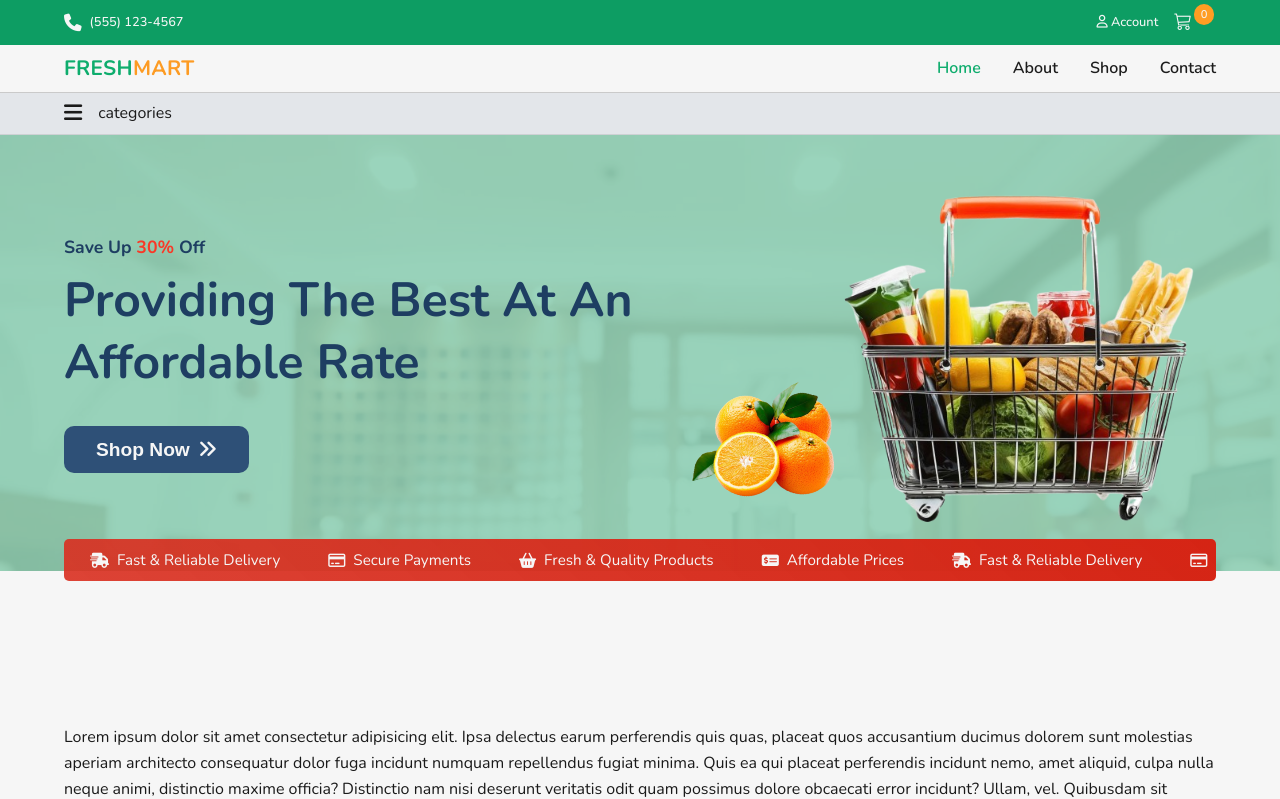
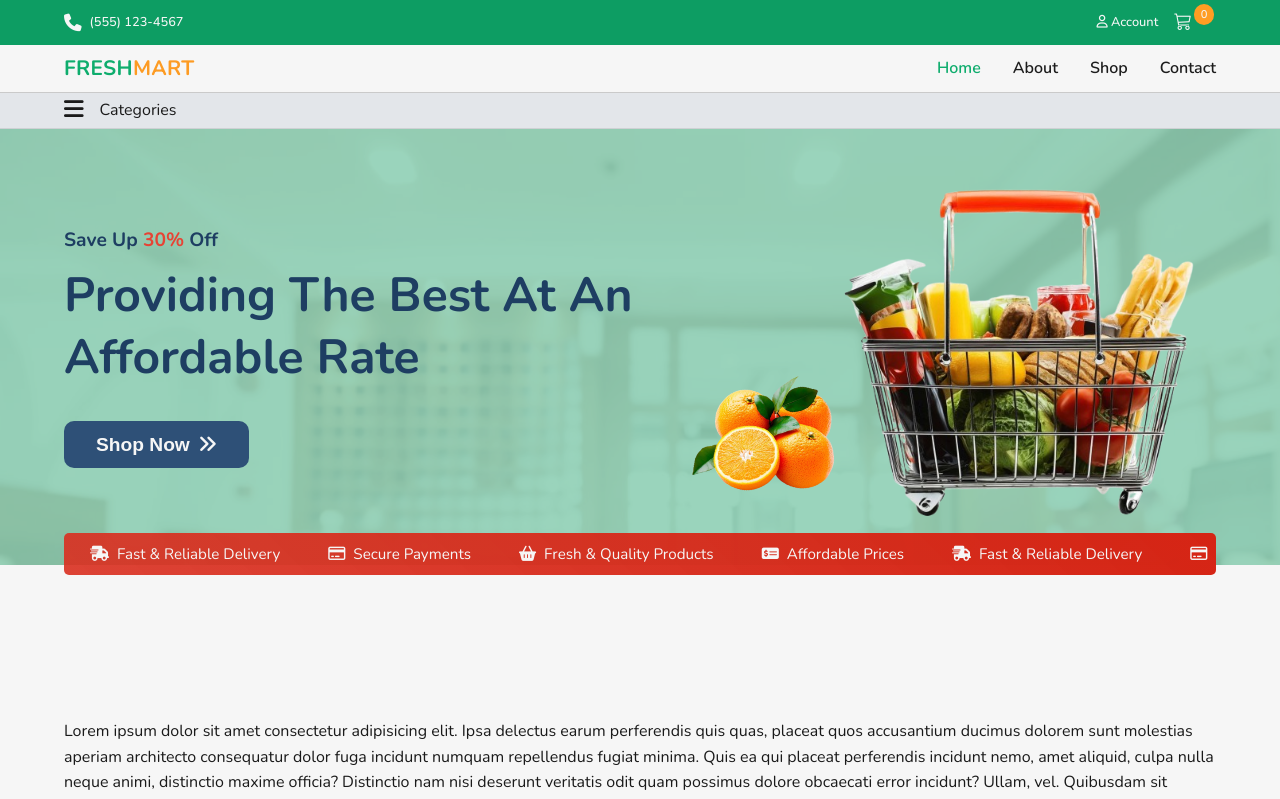
Before and after one commit to Chiemezie-Uchenwoke/freshmart, a plain HTML site: page index.html in a window 1280 px wide. Shown: the top 799 px of the page. Drawn offline with nearby package versions, Linux system fonts and the light colour scheme.

Commit message:
resize category text

```diff
--- a/assets/css/index-styles/category.css
+++ b/assets/css/index-styles/category.css
@@ -14,7 +14,7 @@
 .category{
     width: 100%;
     border-bottom: 1px solid rgba(26, 26, 26, 0.1);
-    padding: 0.5rem 0;
+    padding: 0.3rem 0;
     background-color: rgba(148, 163, 184, 0.2);
 }
 
@@ -27,6 +27,8 @@
 
 .category-inner p{
     margin: 0;
+    font-size: 0.8;
+    text-transform: capitalize;
 }
 
 .category-inner button{
@@ -35,7 +37,7 @@
 }
 
 .category i{
-    font-size: 1.3rem;
+    font-size: 1.4rem;
 }
 
 .category aside{
--- a/assets/css/index-styles/hero.css
+++ b/assets/css/index-styles/hero.css
@@ -70,7 +70,7 @@
 .hero-description p{
     color: var(--acc-color-dark);
     text-transform: capitalize;
-    font-size: 0.9rem;
+    font-size: 0.95rem;
     font-weight: 700;
 }
 
@@ -83,6 +83,7 @@
 
 .hero-description .col{
     color: var(--red);
+    filter: contrast(0.85);
 }
 
 .hero-description button{
@@ -178,7 +179,7 @@
 
 @media (min-width: 1000px){
     .hero-description p{
-        font-size: 1.1rem;
+        font-size: 1.2rem;
     }
 
     .hero-description h1{
```
